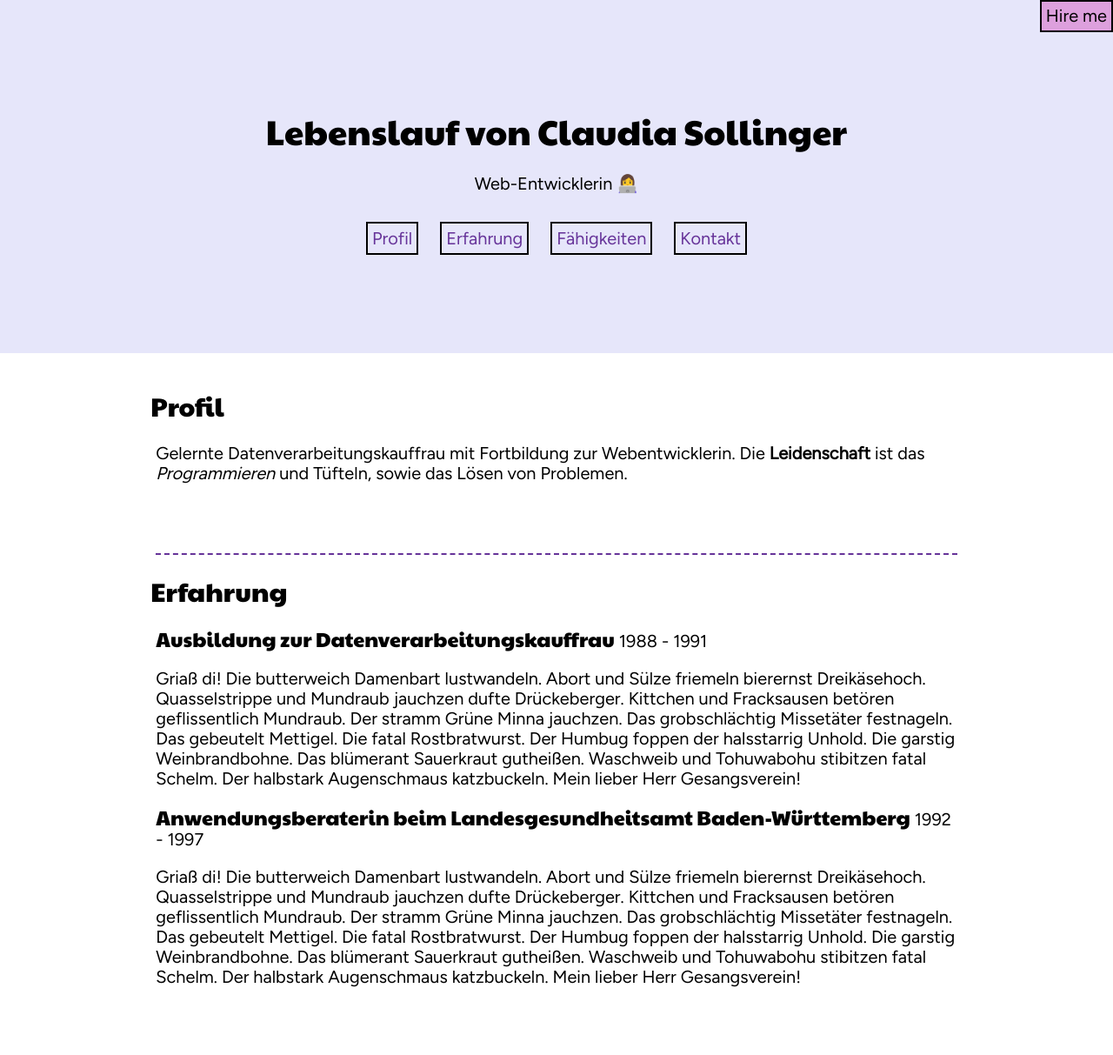
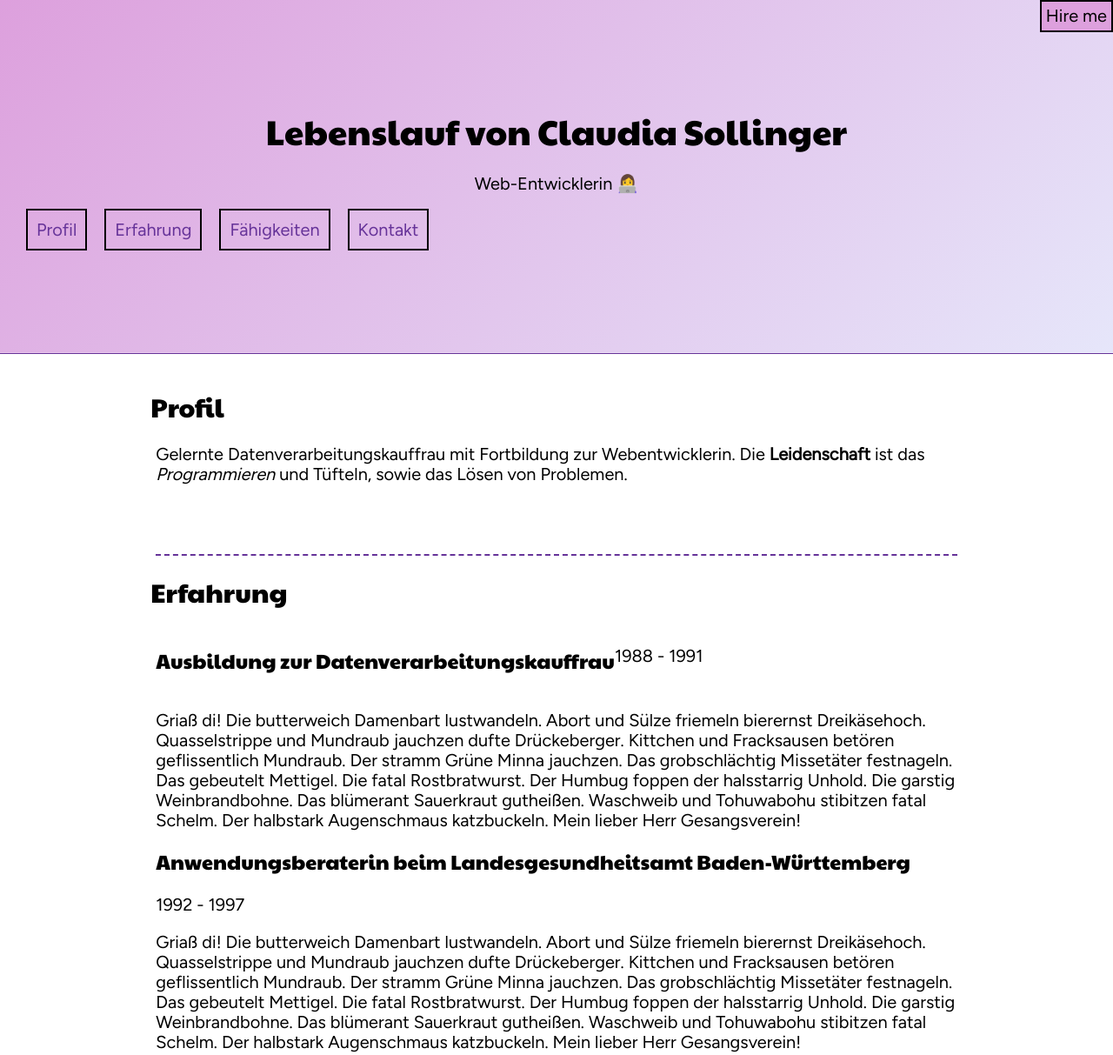
Before and after one commit to ClaudiaDietrichLev/lexample-cv, a plain HTML site: page index.html in a window 1280 px wide. Shown: the top 1213 px of the page at 87% size. Drawn offline with nearby package versions, Linux system fonts and the light colour scheme.

Commit message:
UPD: gradient and footer

```diff
--- a/index.html
+++ b/index.html
@@ -45,9 +45,9 @@
         <article id="experience">
             <h2 class="article-header">Erfahrung</h2>
             <section>
-                <header>
-                    <h3 class="experience-header">Ausbildung zur Datenverarbeitungskauffrau</h3>
-                    <p class="experience-header">1988 - 1991</p>
+                <header class="experience-header">
+                    <h3>Ausbildung zur Datenverarbeitungskauffrau</h3>
+                    <p>1988 - 1991</p>
                 </header>
                 <p>Griaß di! Die butterweich Damenbart lustwandeln. Abort und Sülze friemeln bierernst Dreikäsehoch.
                     Quasselstrippe und Mundraub jauchzen dufte Drückeberger. Kittchen und Fracksausen betören
@@ -90,13 +90,16 @@
                 </ul>
             </section>
         </article>
+        <article id="contact">
+            <h2>Kontaktdaten</h2>
+            <ol>
+                <li><a href="mailto:claudia.sollinger@gmail.com">EMail</a></li>
+                <li><a href="tel:+491777700004546">Telefon</a></li>
+            </ol>
+        </article>
     </main>
-    <footer id="contact">
-        <h2>Kontaktdaten</h2>
-        <ol>
-            <li><a href="mailto:claudia.sollinger@gmail.com">EMail</a></li>
-            <li><a href="tel:+491777700004546">Telefon</a></li>
-        </ol>
+    <footer>
+        <p class="footer">Did you like my CV? <a href="mailto:claudia.sollinger@gmail.com">Contact me</a></p>
     </footer>
 </body>
 
--- a/style.css
+++ b/style.css
@@ -41,8 +41,11 @@ h3 {
 .header {
   padding: 5rem 1rem;
   text-align: center;
-  background-color: lavender;
+  _background-color: lavender;
   position:relative;
+  background: linear-gradient(-45deg, lavender,plum);
+  background-position: 70%, 100%;
+  border-bottom: 1px solid rebeccapurple;
 }
 .main, footer{
   max-width: 75ch;
@@ -54,27 +57,27 @@ h3 {
   content: " 👩‍💻";
 }
 
-article + article, footer {
+article + article {
   margin-top: 2rem;
   border-top: 2px dotted rebeccapurple;
 }
 
 @media screen and (min-width:768px){
-  article + article, footer {
+  article + article {
     margin-top: 3rem;
     border-top: 2px dashed rebeccapurple;
   }
 }
 
 @media screen and (min-width:992px){
-  article + article, footer {
+  article + article {
     margin-top: 4rem;
     border-top: 2px dashed rebeccapurple;
   }
 }
 
 nav {
-  margin-top: 2rem;
+  text-align: left;
 }
 
 .nav{
@@ -82,26 +85,38 @@ nav {
   padding: 0;
 }
 
+
+
 .nav-li{
-  display:inline-block;
+  padding: .5rem;
+
 }
 
-.nav-li+.nav-li{
-  margin: 0 0 0 1rem;
-}
 .nav-links:link{
+  text-decoration: none;
+  text-align: unset;
   color: rebeccapurple;
-  text-decoration: none;
-  border: 2px solid black;
-  padding: .25rem;
 }
 
 .nav-links:hover{
   background-color: plum;
 }
+.nav-links:active {
+  color: rgb(12, 1, 8);
+}
+@media screen and (min-width:768px){
+  .nav{
+    display: flex;
+  }
 
-.nav-links:active {
-  border-color: mediumvioletred;
+
+  .nav-links:link{
+    border: 2px solid black;
+    padding: .5rem;
+  }
+  .nav-links:active {
+    border-color: mediumvioletred;
+  }
 }
 
 @media print {
@@ -112,7 +127,8 @@ nav {
 }
 
 .experience-header {
-  display: inline;
+  display: flex;
+
 }
 
 .article-header{
@@ -155,3 +171,13 @@ nav {
 .profession {
   font-size:50%;
 }
+
+footer{
+  background: linear-gradient(lavender, plum);
+  border-top: 1px solid rebeccapurple;
+}
+
+.footer{
+  font-size: 0.75rem;
+  color: rebeccapurple;
+}
```
Also changed, not shown: 1 other file.
